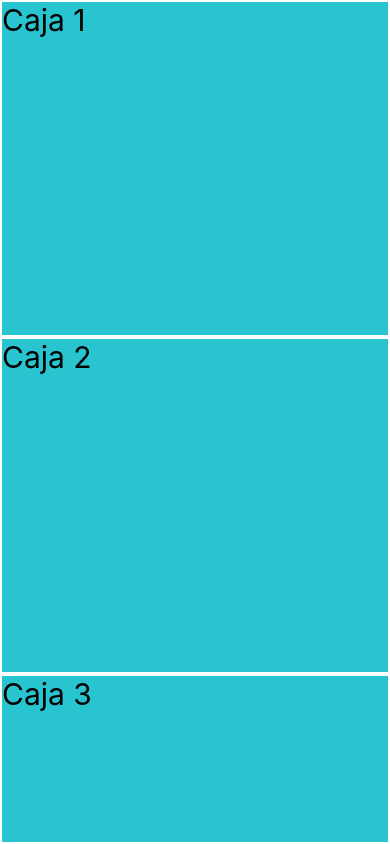
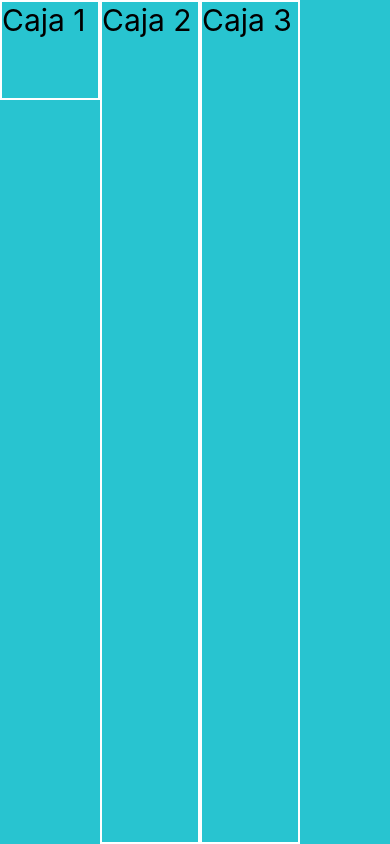
Before and after one commit to adolfosonchiche/CusroReactNative, a React Native app in the folder MiPrimerApp/: screen / in a window 390 px wide. Built offline with nearby package versions, Linux system fonts and the light colour scheme.

Commit message:
flex direction

```diff
--- a/MiPrimerApp/src/screens/FlexScreen.tsx
+++ b/MiPrimerApp/src/screens/FlexScreen.tsx
@@ -16,22 +16,27 @@ export const FlexScreen = () => {
 const style = StyleSheet.create({
     container: {
         flex: 1,
-        backgroundColor: '#28C4D0'
+        backgroundColor: '#28C4D0',
+        flexDirection: 'row',
     },
     caja1: {
-        flex:4, //4 + 4+ 2 = 10   4/10  esta tomando un 40% de la pantalla
+        //flex:4, //4 + 4+ 2 = 10   4/10  esta tomando un 40% de la pantalla
+        width: 100,
+        height: 100,
         borderWidth: 2,
         borderColor: 'white',
         fontSize: 30,
     },
     caja2: {
-        flex:4, //4 + 4+ 2 = 10   4/10  esta tomando un 40% de la pantalla
+        width: 100,
+        //flex:4, //4 + 4+ 2 = 10   4/10  esta tomando un 40% de la pantalla
         borderWidth: 2,
         borderColor: 'white',
         fontSize: 30,
     },
     caja3: {
-        flex: 2,    //4 + 4+ 2 = 10   2/10  esta tomando un 20% de la pantalla
+        width: 100,
+        //flex: 2,    //4 + 4+ 2 = 10   2/10  esta tomando un 20% de la pantalla
         borderWidth: 2,
         borderColor: 'white',
         fontSize: 30,
```
